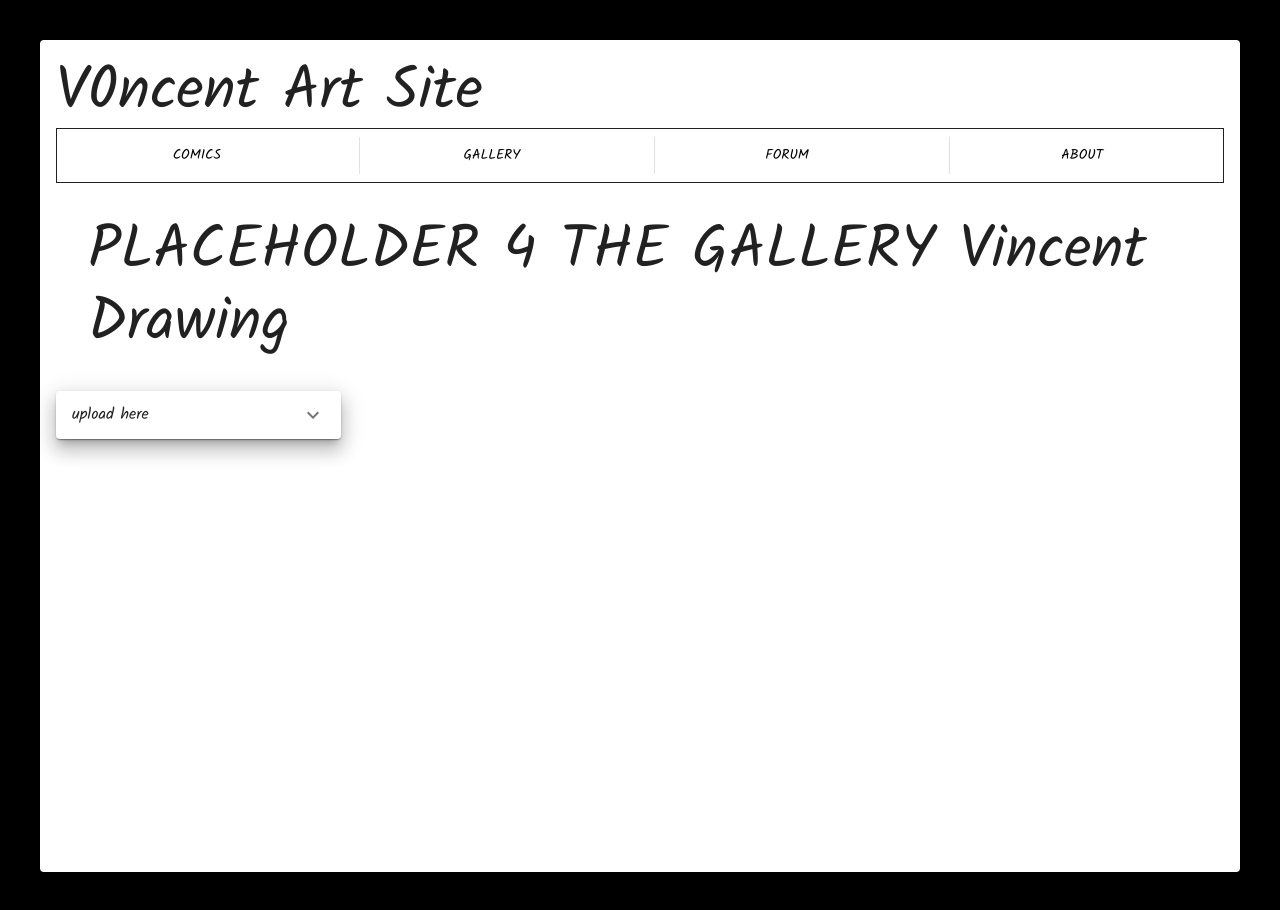
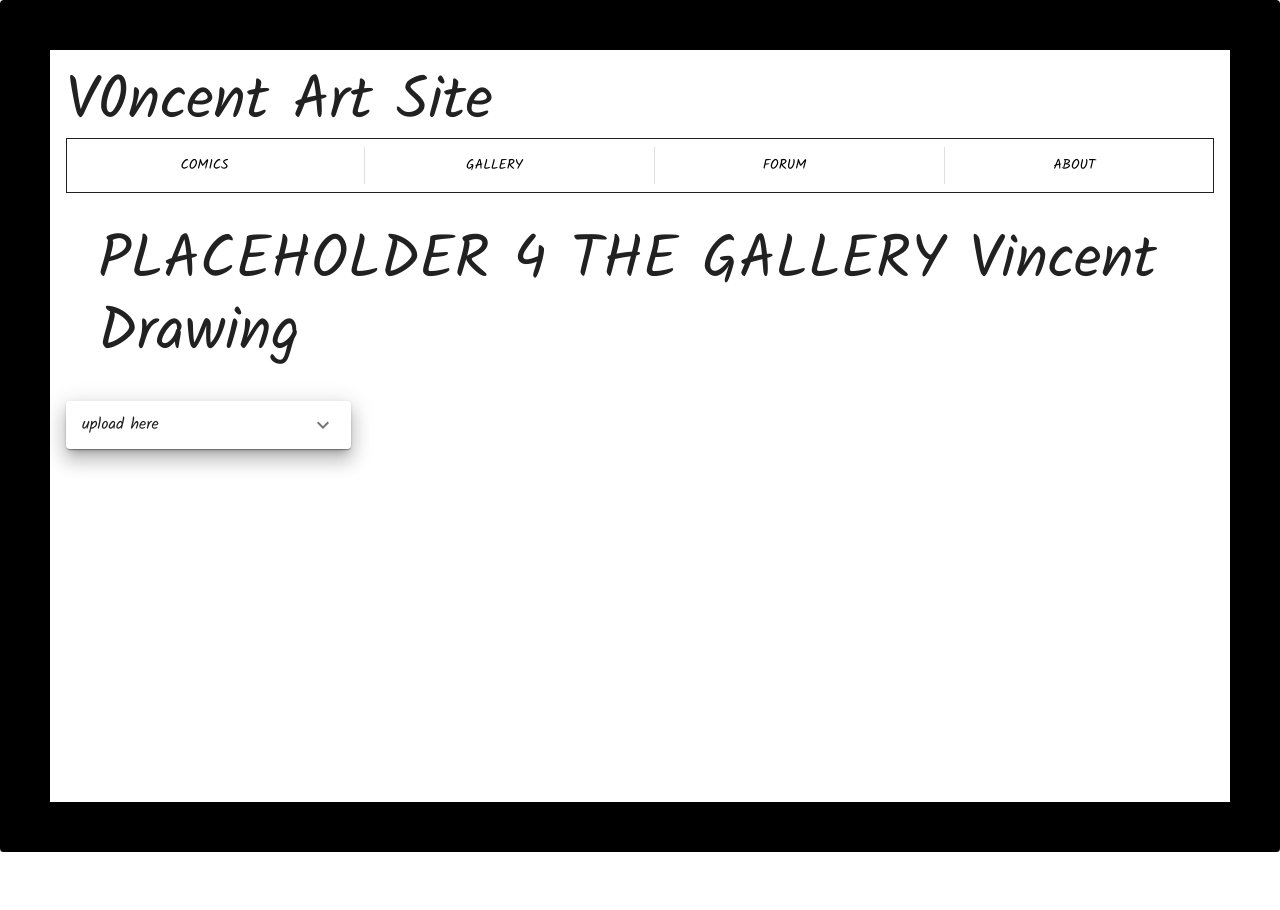
Before and after one commit to v0ncent/v0ncentArtSite, a React (Create React App) app in the folder v0ncentartsite/: page /gallery in a window 1280 px wide. After the commit the page ends 852 px from the top, so only its background shows below. Built offline with nearby package versions, Linux system fonts and the light colour scheme.

Commit message:
(hopefully) fixed the issue of black outside box displaying weird

```diff
--- a/v0ncentartsite/src/components/App/App.jsx
+++ b/v0ncentartsite/src/components/App/App.jsx
@@ -2,20 +2,19 @@
 import "./App.css";
 
 // Import MUI stuff
-import { Box, Paper } from "@mui/material";
+import { Paper } from "@mui/material";
 
 // React Imports
 import * as React from "react";
 import { BrowserRouter, Routes, Route } from "react-router-dom";
 
 // Import all pages to route to
+import SwitchSide from "../SwitchSide/SwitchSide";
 import AboutPage from "../aboutPage/AboutPage.jsx";
 import ForumPage from "../forumPage/ForumPage.jsx";
 import ComicsPage from "../comicsPage/ComicsPage.jsx";
 import LandingPage from "../landingPage/LandingPage.jsx";
 import GalleryPage from "../galleryPage/GalleryPage.jsx";
-
-import SwitchSide from "../SwitchSide/SwitchSide";
 
 // Import theme creation tools & font
 import "@fontsource/kalam";
@@ -38,8 +37,8 @@ const theme = createTheme({
 function App() {
   return (
     <ThemeProvider theme={theme}>
-      <Box bgcolor="#000000" sx={{ p: 5 }}>
-        <Paper sx={{ p: 2 }}>
+      {/* <Box bgcolor="#000000" sx={{  }}>  <- removing this MAY make the issue of the black box not taking up the full screen better (hopefully) */}
+      <Paper sx={{ p: 2, border: 50, height: '90vh', borderColor: '#000000'}}>
         <BrowserRouter>
           <Routes>
             <Route path="/switcher" element={<SwitchSide />} />
@@ -56,7 +55,7 @@ function App() {
           </Routes>
         </BrowserRouter>
       </Paper>
-      </Box>
+      {/* </Box> */}
     </ThemeProvider>
   );
 }
--- a/v0ncentartsite/src/components/forumPage/ForumPage.jsx
+++ b/v0ncentartsite/src/components/forumPage/ForumPage.jsx
@@ -5,7 +5,7 @@ import TopNav from "../TopNav/TopNav";
 
 function ForumPage() {
   return (
-    <Box sx={{ minHeight: "100vh" }}>
+    <Box>
       <TopNav />
       <Typography>forumPage</Typography>
     </Box>
--- a/v0ncentartsite/src/components/galleryPage/GalleryPage.jsx
+++ b/v0ncentartsite/src/components/galleryPage/GalleryPage.jsx
@@ -53,7 +53,7 @@ function GalleryPage() {
   }
 
   return (
-    <Box sx={{ minHeight: "100vh" }}>
+    <Box>
       <TopNav />
       <Grid container>
         <Grid item xs={12} sx={{ p: 4 }}>
--- a/v0ncentartsite/src/components/landingPage/LandingPage.jsx
+++ b/v0ncentartsite/src/components/landingPage/LandingPage.jsx
@@ -1,12 +1,12 @@
 // Importing needed components
-import { Box, Grid } from "@mui/material";
+import { Grid } from "@mui/material";
 import TopNav from "../TopNav/TopNav.jsx";
 import ContentPage from "../contentPage/ContentPage.jsx";
 import AnnouncementsPage from "../announcementsPage/announcementsPage.jsx";
 
 function LandingPage() {
   return (
-    <Box sx={{ height: "100vh" }}>
+    <>
       <Grid container>
         <Grid item xs={12} sx={{ mb: 2 }}>
           <TopNav />
@@ -18,7 +18,7 @@ function LandingPage() {
           <ContentPage />
         </Grid>
       </Grid>
-    </Box>
+    </>
   );
 }
 
```
Lines whose indentation alone changed are shown as unchanged.
